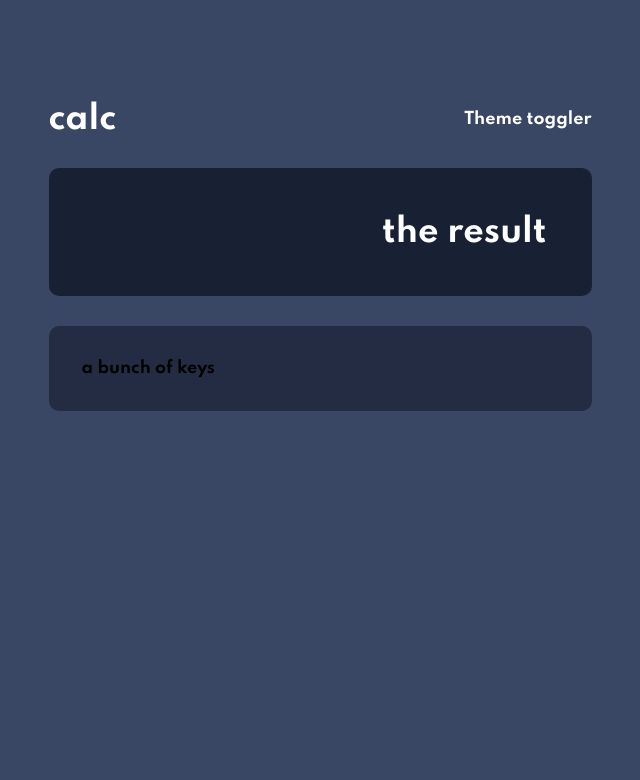
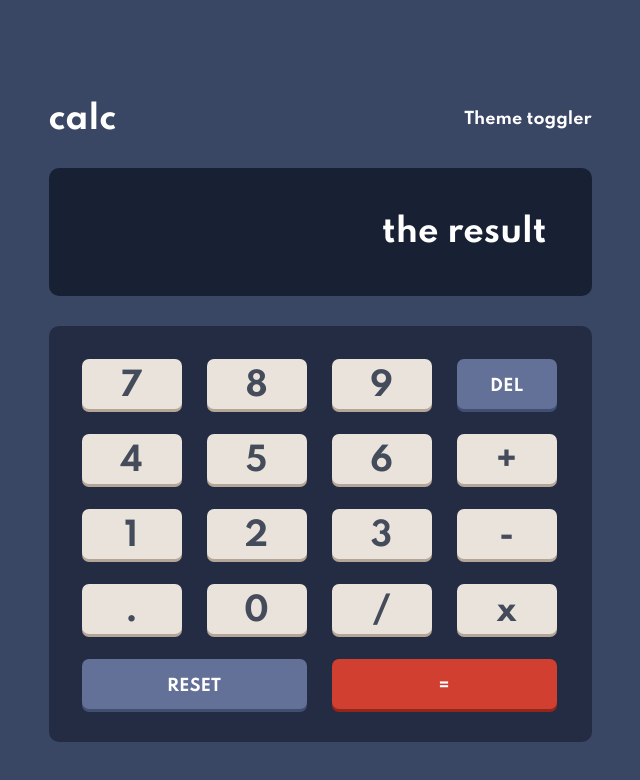
Before and after one commit to Abdelghafour122/react-calculator, a React (Create React App) app: page / in a window 1280 px wide. Shown: the top 780 px of the page, without its empty margins (320-960 px from the left). Built offline with nearby package versions, Linux system fonts and the light colour scheme.

Commit message:
done the css

```diff
--- a/src/App.css
+++ b/src/App.css
@@ -72,7 +72,7 @@
   /* key shadow */
   --s-cyan: #6cf9f2;
   /* key background */
-  --vd-violet: #341c4f;
+  --vd-violet-normal: #341c4f;
   /* key shadow */
   --d-magenta: #871c9c;
 
@@ -89,11 +89,12 @@
   --background-toggle-keyboard: var(--vd-d-bluee);
   --background-screen: var(--vd-d-blueee);
 
-  --key-toggle-color: var(--red);
-  --spec-key-color: var(--dd-blue);
+  --key-toggle-bgcolor: var(--red);
+  --spec-key-bgcolor: var(--dd-blue);
   --spec-key-shadow: var(--d-d-blue);
+  --equal-key-shadow: var(--d-red);
 
-  --normal-key-color: var(--l-g-orange);
+  --normal-key-bgcolor: var(--l-g-orange);
   --normal-key-shadow: var(--g-orange);
 
   --spec-keys-color: var(--white-text);
@@ -107,15 +108,16 @@
   --background-toggle-keyboard: var(--g-red);
   --background-screen: var(--v-lgray);
 
-  --key-toggle-color: var(--d-mcyan);
-  --spec-key-color: var(--d-mcyan);
+  --key-toggle-bgcolor: var(--orange);
+  --spec-key-bgcolor: var(--d-mcyan);
   --spec-key-shadow: var(--v-dcyan);
+  --equal-key-shadow: var(--d-orange);
 
-  --normal-key-color: var(--l-gyellow);
+  --normal-key-bgcolor: var(--l-gyellow);
   --normal-key-shadow: var(--d-gorange);
 
-  --spec-keys-color: var(--vd-gyellow);
-  --equal-button-color: var(--vd-gyellow);
+  --spec-keys-color: var(--white-text);
+  --equal-button-color: var(--white-text);
   --normal-keys-color: var(--vd-gyellow);
   --result-color: var(--vd-gyellow);
 }
@@ -125,16 +127,17 @@
   --background-toggle-keyboard: var(--vd-violett);
   --background-screen: var(--vd-violett);
 
-  --key-toggle-color: var(--p-cyan);
-  --spec-key-color: var(--dviolet);
+  --key-toggle-bgcolor: var(--p-cyan);
+  --spec-key-bgcolor: var(--dviolet);
   --spec-key-shadow: var(--v-magenta);
+  --equal-key-shadow: var(--s-cyan);
 
-  --normal-key-color: var(--vd-violet);
+  --normal-key-bgcolor: var(--vd-violet-normal);
   --normal-key-shadow: var(--d-magenta);
 
-  --spec-keys-color: var(--l-yellow);
+  --spec-keys-color: var(--white-text);
   --equal-button-color: var(--vd-blue);
-  --normal-keys-color: var(--white);
+  --normal-keys-color: var(--l-yellow);
   --result-color: var(--l-yellow);
 }
 
@@ -180,4 +183,38 @@ body {
   background-color: var(--background-toggle-keyboard);
   padding: 33px;
   border-radius: 10px;
+  display: grid;
+  grid-template-columns: repeat(4, 100px);
+  grid-template-rows: repeat(5, 50px);
+  gap: 25px;
 }
+
+.core .keys-cont > * {
+  text-align: center;
+  line-height: 55px;
+  border-radius: 7px;
+  cursor: pointer;
+}
+
+.core .keys-cont .spec {
+  background-color: var(--spec-key-bgcolor);
+  color: var(--spec-keys-color);
+  box-shadow: 0px 3px var(--spec-key-shadow);
+}
+
+.core .keys-cont #reset {
+  grid-column: 1/3;
+}
+.core .keys-cont #equal {
+  grid-column: 3/5;
+  background-color: var(--key-toggle-bgcolor);
+  color: var(--equal-button-color);
+  box-shadow: 0px 3px var(--equal-key-shadow);
+}
+
+.core .keys-cont .normal {
+  background-color: var(--normal-key-bgcolor);
+  box-shadow: 0px 3px var(--normal-key-shadow);
+  color: var(--normal-keys-color);
+  font-size: var(--reg-fs);
+}
--- a/src/components/Arithmetic Opt/Delete.jsx
+++ b/src/components/Arithmetic Opt/Delete.jsx
@@ -1,7 +1,7 @@
 import React from "react";
 
 const Delete = () => {
-  return <div>DEL</div>;
+  return <div className="arithmetic spec">DEL</div>;
 };
 
 export default Delete;
--- a/src/components/Arithmetic Opt/Divide.jsx
+++ b/src/components/Arithmetic Opt/Divide.jsx
@@ -1,7 +1,7 @@
 import React from "react";
 
 const Divide = () => {
-  return <div>/</div>;
+  return <div className="normal">/</div>;
 };
 
 export default Divide;
--- a/src/components/Arithmetic Opt/Equal.jsx
+++ b/src/components/Arithmetic Opt/Equal.jsx
@@ -1,7 +1,7 @@
 import React from "react";
 
 const Equal = () => {
-  return <div>=</div>;
+  return <div id="equal">=</div>;
 };
 
 export default Equal;
--- a/src/components/Arithmetic Opt/Minus.jsx
+++ b/src/components/Arithmetic Opt/Minus.jsx
@@ -1,7 +1,7 @@
 import React from "react";
 
 const Minus = () => {
-  return <div>-</div>;
+  return <div className="normal">-</div>;
 };
 
 export default Minus;
--- a/src/components/Arithmetic Opt/Multiply.jsx
+++ b/src/components/Arithmetic Opt/Multiply.jsx
@@ -1,7 +1,7 @@
 import React from "react";
 
 const Multiply = () => {
-  return <div>x</div>;
+  return <div className="normal">x</div>;
 };
 
 export default Multiply;
--- a/src/components/Arithmetic Opt/Plus.jsx
+++ b/src/components/Arithmetic Opt/Plus.jsx
@@ -1,7 +1,7 @@
 import React from "react";
 
 const Plus = () => {
-  return <div>+</div>;
+  return <div className="normal">+</div>;
 };
 
 export default Plus;
--- a/src/components/Digit.jsx
+++ b/src/components/Digit.jsx
@@ -1,7 +1,7 @@
 import React from "react";
 
-const Digit = () => {
-  return <div>Digit</div>;
+const Digit = ({ val }) => {
+  return <div className="normal">{val}</div>;
 };
 
 export default Digit;
--- a/src/components/KeysContainer.jsx
+++ b/src/components/KeysContainer.jsx
@@ -1,7 +1,37 @@
 import React from "react";
+import Digit from "./Digit";
+import Delete from "./Arithmetic Opt/Delete";
+import Plus from "./Arithmetic Opt/Plus";
+import Minus from "./Arithmetic Opt/Minus";
+import Multiply from "./Arithmetic Opt/Multiply";
+import Equal from "./Arithmetic Opt/Equal";
+import Dot from "./Other Opt/Dot";
+import Reset from "./Other Opt/Reset";
+import Divide from "./Arithmetic Opt/Divide";
 
 const KeysContainer = () => {
-  return <div className="keys-cont">a bunch of keys</div>;
+  return (
+    <div className="keys-cont">
+      <Digit val={7} />
+      <Digit val={8} />
+      <Digit val={9} />
+      <Delete />
+      <Digit val={4} />
+      <Digit val={5} />
+      <Digit val={6} />
+      <Plus />
+      <Digit val={1} />
+      <Digit val={2} />
+      <Digit val={3} />
+      <Minus />
+      <Dot />
+      <Digit val={0} />
+      <Divide />
+      <Multiply />
+      <Reset />
+      <Equal />
+    </div>
+  );
 };
 
 export default KeysContainer;
--- a/src/components/Other Opt/Dot.jsx
+++ b/src/components/Other Opt/Dot.jsx
@@ -1,7 +1,11 @@
 import React from "react";
 
 const Dot = () => {
-  return <div>.</div>;
+  return (
+    <div id="dot" className="normal">
+      .
+    </div>
+  );
 };
 
 export default Dot;
--- a/src/components/Other Opt/Reset.jsx
+++ b/src/components/Other Opt/Reset.jsx
@@ -1,7 +1,11 @@
 import React from "react";
 
 const Reset = () => {
-  return <div>RESET</div>;
+  return (
+    <div id="reset" className="spec">
+      RESET
+    </div>
+  );
 };
 
 export default Reset;
```
